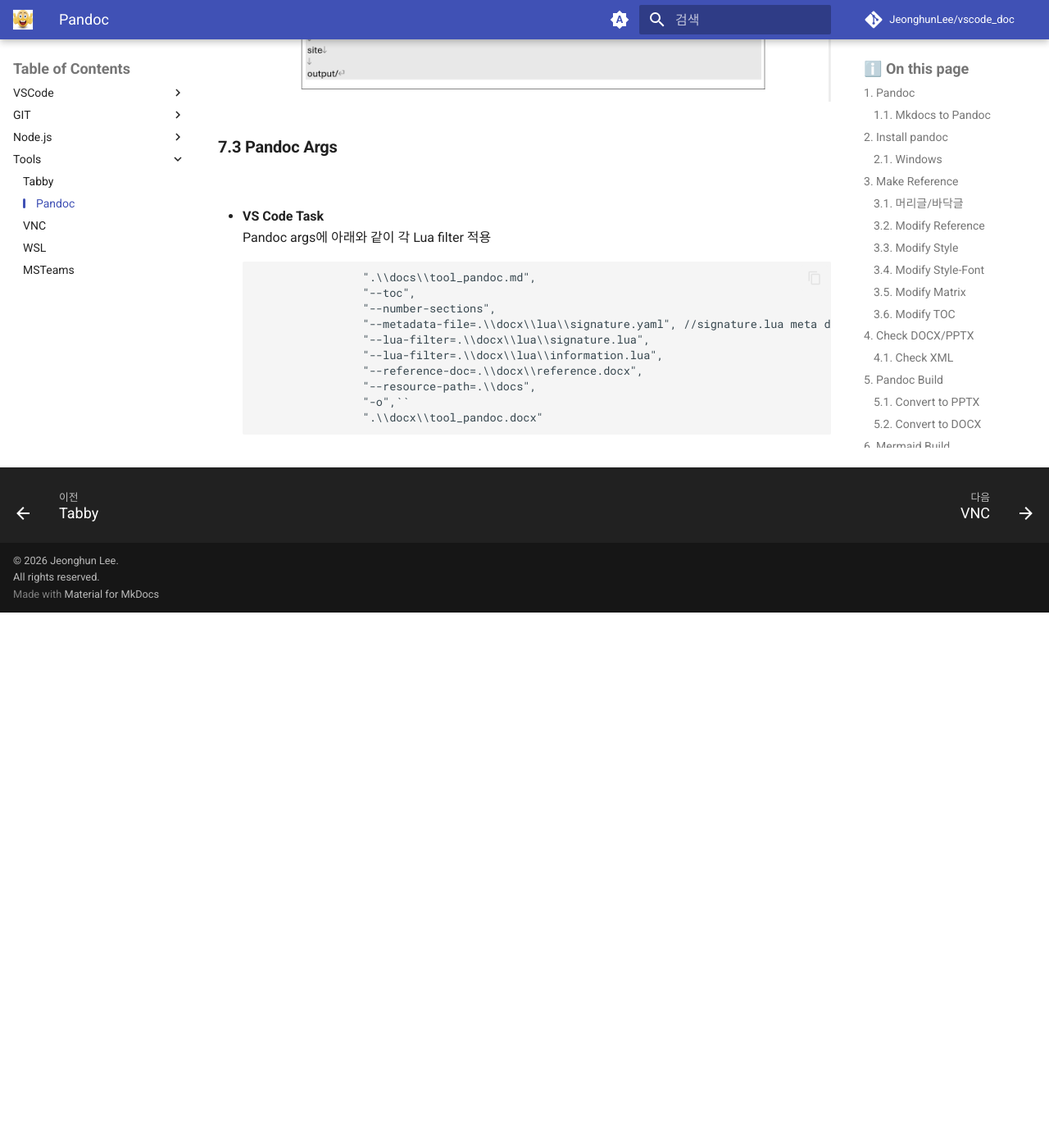
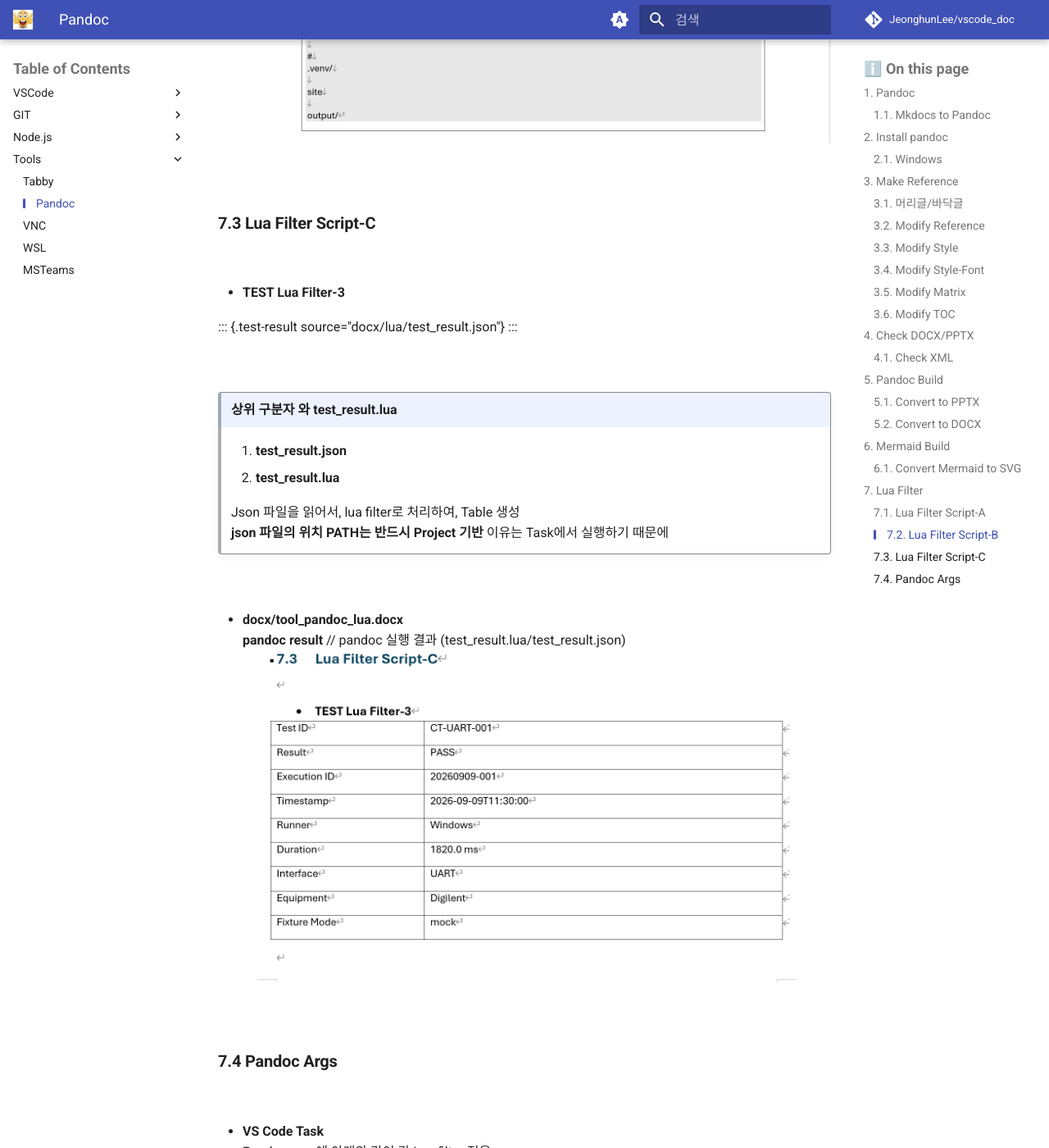
Before and after one commit to JeonghunLee/vscode_doc, an MkDocs documentation site: the page built from docs/tool_pandoc.md, in a window 1280 px wide and 1400 px high, scrolled down 26016 px. Shown: the whole window at 82% size. Built offline with MkDocs 1.6.1 and Material for MkDocs 9.7.7, drawn with Linux system fonts in a browser that asks for light colours; comment, search, counter and statistics services are not loaded; before the commit the page ends 26763 px from its top, so only the background shows below that; some of the changed text lies outside the part shown.

Commit message:
Add new Lua filter and JSON support for test results in Pandoc DOCX output

```diff
--- a/docs/tool_pandoc.md
+++ b/docs/tool_pandoc.md
@@ -517,12 +517,12 @@
 > 1. **lua/signature.yaml**     // Metafile 에서 각 데이타 정보 추출
 > 2. **lua/signature.lua**  // 상위 Metafile 정보 기반으로 적용
 >
-> **즉 yaml 정보파일 과 정보 image path 이용**
->
+> **즉 yaml 정보파일 (Metafile은 YAML로 이용) 과 정보 image path 이용**
+> **yaml 내의 이미지 위치 PATH는 반드시 Project 기반** 이유는 Task에서 실행하기 때문에
 
 <br/>
 
-* docx/tool_pandoc_lua.docx
+* **docx/tool_pandoc_lua.docx**
 **pandoc result**   // pandoc 실행 결과
 ![](./imgs/pandoc_docx_16.png)
 
@@ -541,14 +541,46 @@
 
 > 상위 구분자 와 information.lua
 >
+>
 >  간단히 lua filter만 이용하여 외부파일 읽기
+>  **.gitignore 파일의 위치 PATH는 반드시 Project 기반** 이유는 Task에서 실행하기 때문에
+
+<br/>
+
+* **docx/tool_pandoc_lua.docx**
+**pandoc result**   // pandoc 실행 결과
+![](./imgs/pandoc_docx_17.png)
+
+<br/>
+
+
+
+### Lua Filter Script-C
+
+<br/>
+
+* **TEST Lua Filter-3**
+
+::: {.test-result source="docx/lua/test_result.json"}
+:::
+
+<br/>
+
+> 상위 구분자 와 test_result.lua
+>
+>  1. **test_result.json**
+>  2. **test_result.lua**
+>
+>  Json 파일을 읽어서, lua filter로 처리하여, Table 생성
+>  **json 파일의 위치 PATH는 반드시 Project 기반** 이유는 Task에서 실행하기 때문에
 >
 
 <br/>
 
-* docx/tool_pandoc_lua.docx
-**pandoc result**   // pandoc 실행 결과
-![](./imgs/pandoc_docx_17.png)
+* **docx/tool_pandoc_lua.docx**
+**pandoc result**   // pandoc 실행 결과 (test_result.lua/test_result.json)
+![](./imgs/pandoc_docx_18.png)
+
 <br/>
 
 ### Pandoc Args
@@ -564,6 +596,7 @@
                 "--metadata-file=.\\docx\\lua\\signature.yaml", //signature.lua meta data
                 "--lua-filter=.\\docx\\lua\\signature.lua",
                 "--lua-filter=.\\docx\\lua\\information.lua",
+                "--lua-filter=.\\docx\\lua\\test_result.lua",
                 "--reference-doc=.\\docx\\reference.docx",
                 "--resource-path=.\\docs",
                 "-o",``
```
Also changed, not shown: docs/imgs/pandoc_docx_18.png (added), 3 other files.
